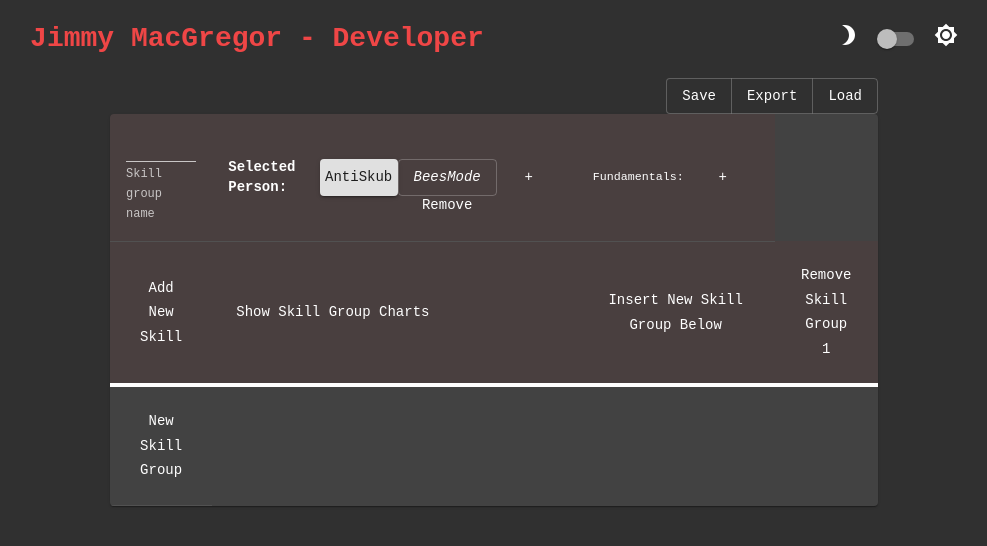
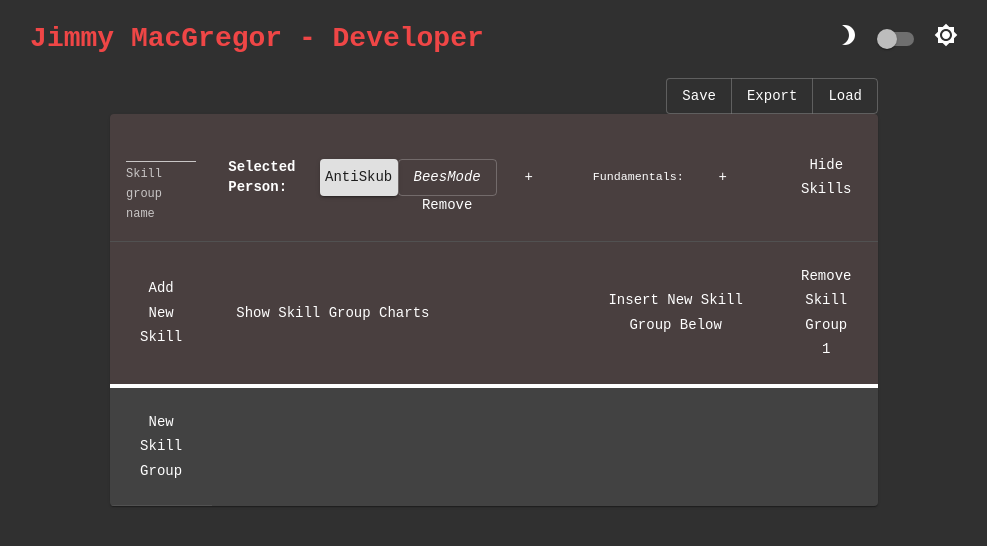
Before and after one commit to MymmiJ/personal-site, a React app: page /RocketLeagueProgressTracker in a window 1280 px wide. Shown: the top 546 px of the page, without its empty margins (146-1133 px from the left). Built offline with nearby package versions, Linux system fonts and the light colour scheme.

Commit message:
Allow option to hide skills within skillGroup

```diff
--- a/src/Home/index.js
+++ b/src/Home/index.js
@@ -22,7 +22,7 @@ const Home = () => {
           ]}/>
         ]}/>
         <DefinitionList header="Novelties" entries={[
-            <Typography><Link href="https://jimmymacgregor.com/RocketLeagueProgressTracker">Rocket League Progress Tracker</Link></Typography>,
+            <Typography><Link href="/RocketLeagueProgressTracker">Rocket League Progress Tracker</Link></Typography>,
             <Card maxWidth="480px" width="480px" style={{ maxWidth: '480px', padding: '1em 40px' }}>
               <Typography>A progress tracker for the video game 'Rocket League' using ChartJS.</Typography>
             </Card>,
--- a/src/RocketLeagueProgressTracker/ProgressTracker/SkillGroup.js
+++ b/src/RocketLeagueProgressTracker/ProgressTracker/SkillGroup.js
@@ -28,6 +28,7 @@ const BottomBorderTableBody = styled(TableBody)`
 export const SkillGroup = ({ skills, people, activePerson, name='', fundamentals = [], index }) => {
     const [,dispatch] = useContext(SkillGroupsContext);
 
+    const [showSkills, setShowSkills] = useState(true);
     const [showNewSkillGroupModal, setShowNewSkillGroupModal] = useState(false);
     const [showNewSkillModal, setShowNewSkillModal] = useState(false);
     const [showNewPeopleModal, setShowNewPeopleModal] = useState(false);
@@ -86,8 +87,11 @@ export const SkillGroup = ({ skills, people, activePerson, name='', fundamentals
                         showModal={showNewFundamentalsModal}/>
                 </div>
             </TableCell>
+            <TableCell>
+                <Button onClick={() => setShowSkills(!showSkills)}>{showSkills ? 'Hide' : 'Show'} Skills</Button>
+            </TableCell>
         </TableRow>
-        {skills.map((skill, i) => <Skill key={i} {...skill} activePerson={activePerson} index={i} skillGroupIndex={index} />)}
+        { showSkills ? skills.map((skill, i) => <Skill key={i} {...skill} activePerson={activePerson} index={i} skillGroupIndex={index} />) : null}
         <TableRow>
             <TableCell colSpan="2"><Button onClick={() => setShowNewSkillModal(true)}>Add New Skill</Button></TableCell>
             <TableCell><Button onClick={() => setShowSkillGroupDetails(!showSkillGroupDetails)}>{`${showSkillGroupDetails ? 'Hide' : 'Show' } Skill Group Charts`}</Button></TableCell>
```
